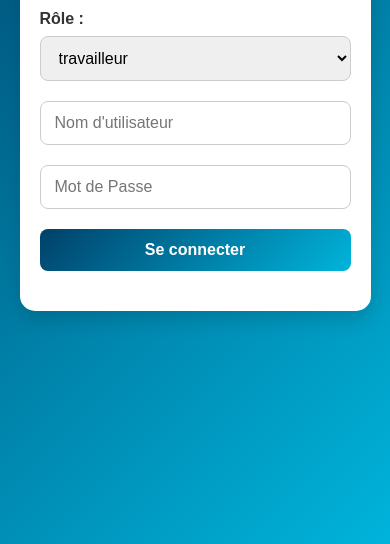
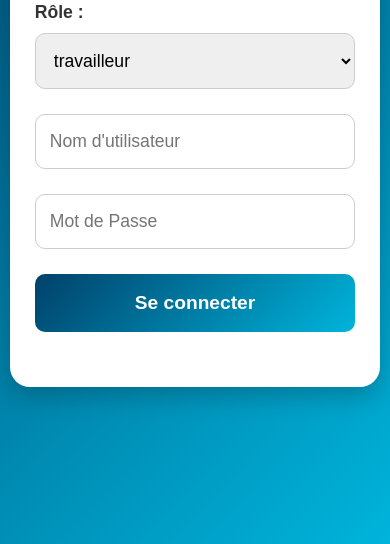
Before and after one commit to methy-tec/identizone-main-tra, a website: page public/login.html in a window 390 px wide. Shown: the part 300-844 px from the top of the page. Drawn offline with Linux system fonts and the light colour scheme.

Commit message:
Update style.css

```diff
--- a/public/style.css
+++ b/public/style.css
@@ -1,4 +1,3 @@
-/* ===== RESET GÉNÉRAL ===== */
 * {
   margin: 0;
   padding: 0;
@@ -8,6 +7,7 @@
 
 body {
   height: 100vh;
+  width: 100vw;
   background: linear-gradient(135deg, #00416a, #00b4db);
   display: flex;
   justify-content: center;
@@ -31,10 +31,10 @@ body {
 }
 
 .spinner {
-  width: 50px;
-  height: 50px;
-  border: 5px solid rgba(0,0,0,0.1);
-  border-top: 5px solid #00416a;
+  width: 60px;
+  height: 60px;
+  border: 6px solid rgba(0,0,0,0.1);
+  border-top: 6px solid #00416a;
   border-radius: 50%;
   animation: spin 1s linear infinite;
 }
@@ -54,24 +54,24 @@ body {
 /* ===== LOGIN CARD ===== */
 .login-container {
   background: #fff;
-  padding: 35px 30px;
-  border-radius: 15px;
+  padding: 40px 30px;
+  border-radius: 20px;
   width: 90%;
-  max-width: 400px;
-  box-shadow: 0 8px 20px rgba(0,0,0,0.15);
+  max-width: 450px;
+  box-shadow: 0 10px 25px rgba(0,0,0,0.2);
   animation: fadeIn 0.6s ease;
 }
 
 @keyframes fadeIn {
-  from { opacity: 0; transform: translateY(-15px); }
+  from { opacity: 0; transform: translateY(-20px); }
   to { opacity: 1; transform: translateY(0); }
 }
 
 h2 {
   text-align: center;
   color: #00416a;
-  margin-bottom: 25px;
-  font-size: 1.6em;
+  margin-bottom: 30px;
+  font-size: 2rem;
 }
 
 h2 span {
@@ -80,31 +80,32 @@ h2 span {
 
 /* ===== INPUTS ===== */
 .input-box {
-  margin-bottom: 20px;
+  margin-bottom: 25px;
   display: flex;
   flex-direction: column;
 }
 
 .input-box label {
   font-weight: 600;
-  margin-bottom: 8px;
+  margin-bottom: 10px;
+  font-size: 1.1rem;
   color: #333;
 }
 
 .input-box input,
 .input-box select {
-  padding: 12px 14px;
-  border: 1.5px solid #ccc;
-  border-radius: 8px;
+  padding: 16px 14px;
+  border: 1.8px solid #ccc;
+  border-radius: 10px;
   outline: none;
   transition: all 0.3s ease;
-  font-size: 1em;
+  font-size: 1.1rem;
 }
 
 .input-box input:focus,
 .input-box select:focus {
   border-color: #00b4db;
-  box-shadow: 0 0 6px rgba(0,180,219,0.3);
+  box-shadow: 0 0 8px rgba(0,180,219,0.3);
 }
 
 /* ===== BUTTON ===== */
@@ -113,9 +114,9 @@ button {
   color: white;
   border: none;
   width: 100%;
-  padding: 12px 0;
-  border-radius: 8px;
-  font-size: 1.1em;
+  padding: 16px 0;
+  border-radius: 10px;
+  font-size: 1.2rem;
   font-weight: bold;
   cursor: pointer;
   transition: all 0.3s ease;
@@ -123,33 +124,31 @@ button {
 
 button:hover {
   transform: translateY(-2px);
-  box-shadow: 0 5px 15px rgba(0,0,0,0.2);
+  box-shadow: 0 6px 18px rgba(0,0,0,0.25);
 }
 
 /* ===== MESSAGE ===== */
 #message {
   text-align: center;
-  margin-top: 15px;
+  margin-top: 20px;
   font-weight: bold;
+  font-size: 1.1rem;
   color: #e53935;
 }
 
-/* ===== MOBILE RESPONSIVE ===== */
-@media (max-width: 480px) {
-  body {
-    background: linear-gradient(135deg, #00416a, #00b4db);
-  }
-
+/* ===== MOBILE RESPONSIVE (Android / petits écrans) ===== */
+@media (max-width: 600px) {
   .login-container {
-    width: 90%;
-    padding: 25px 20px;
+    width: 95%;
+    padding: 35px 25px;
   }
 
   h2 {
-    font-size: 1.4em;
+    font-size: 2.2rem;
   }
 
   input, select, button {
-    font-size: 1em;
+    font-size: 1.2rem;
+    padding: 18px 15px;
   }
 }
```
